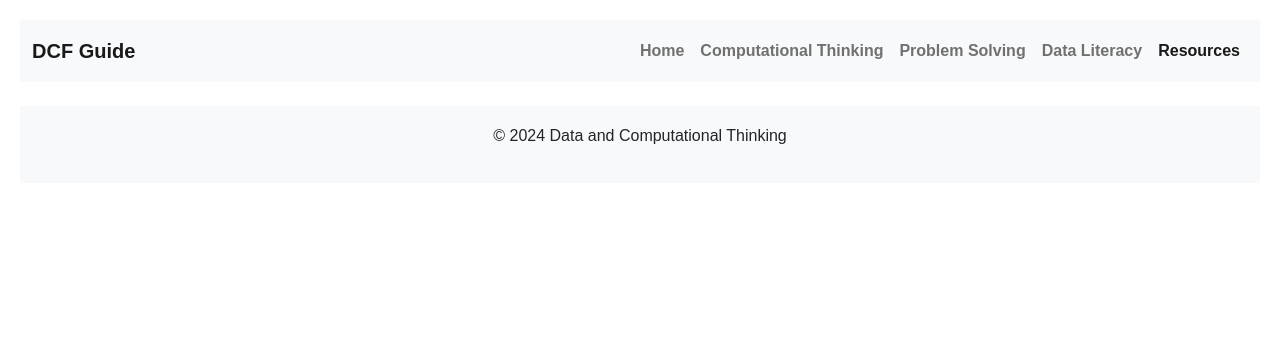
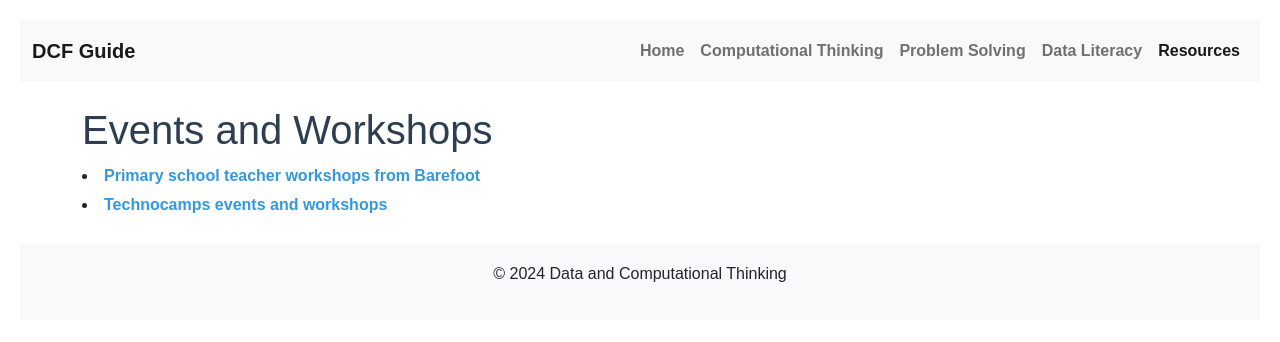
Before and after one commit to ELIIMORRIS/DCF, a Flask app: page /resources in a window 1280 px wide. Shown: the top 342 px of the page. Run offline with Flask 3, Linux system fonts and the light colour scheme.

Commit message:
updated resources html

```diff
--- a/templates/resources.html
+++ b/templates/resources.html
@@ -1 +1,10 @@
 {% extends "base.html" %}
+
+{% block title %}Resources{% endblock %}
+
+{% block content %}
+<h1>Events and Workshops</h1>
+<li><a href="https://www.barefootcomputing.org/primary-computing-workshops"target="_blank">Primary school teacher workshops from Barefoot</a></li>
+<li><a href="https://www.technocamps.com/en/events/"target="_blank">Technocamps events and workshops</a></li>
+
+{% endblock %}
```
